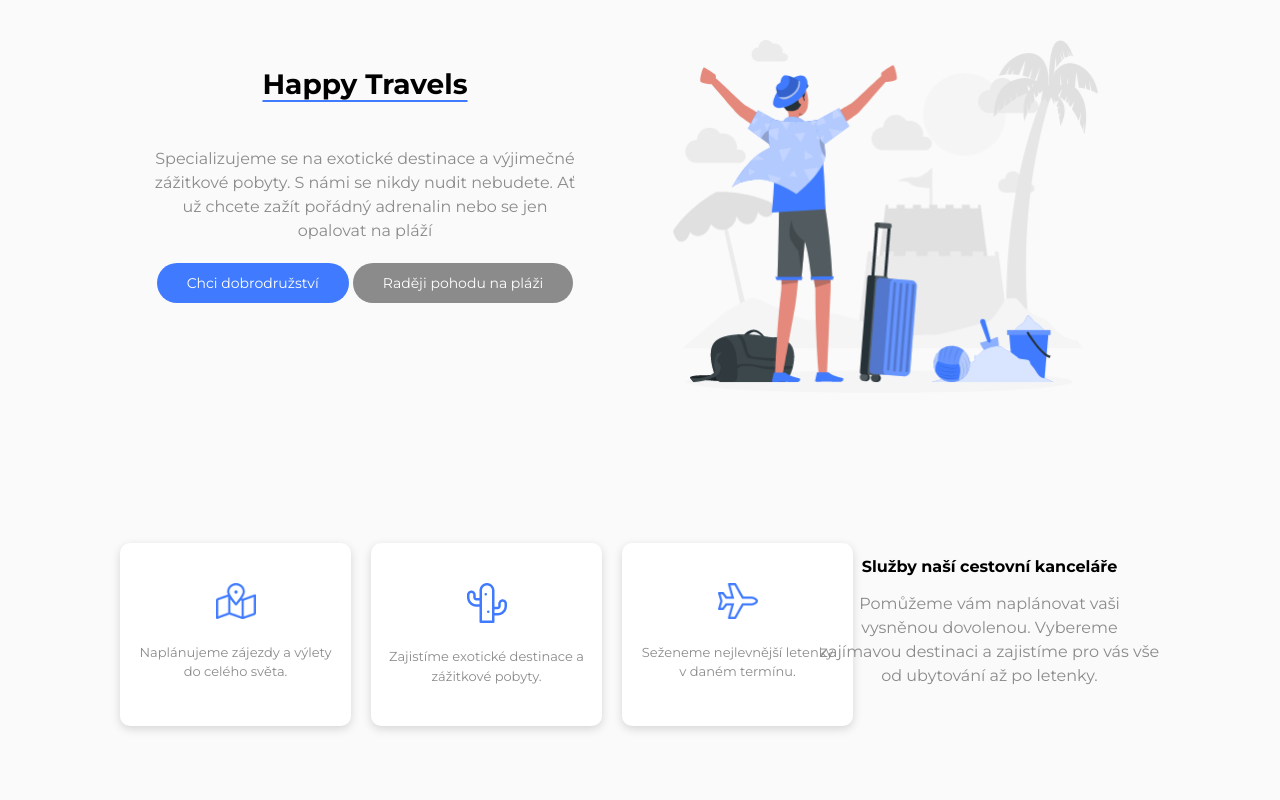
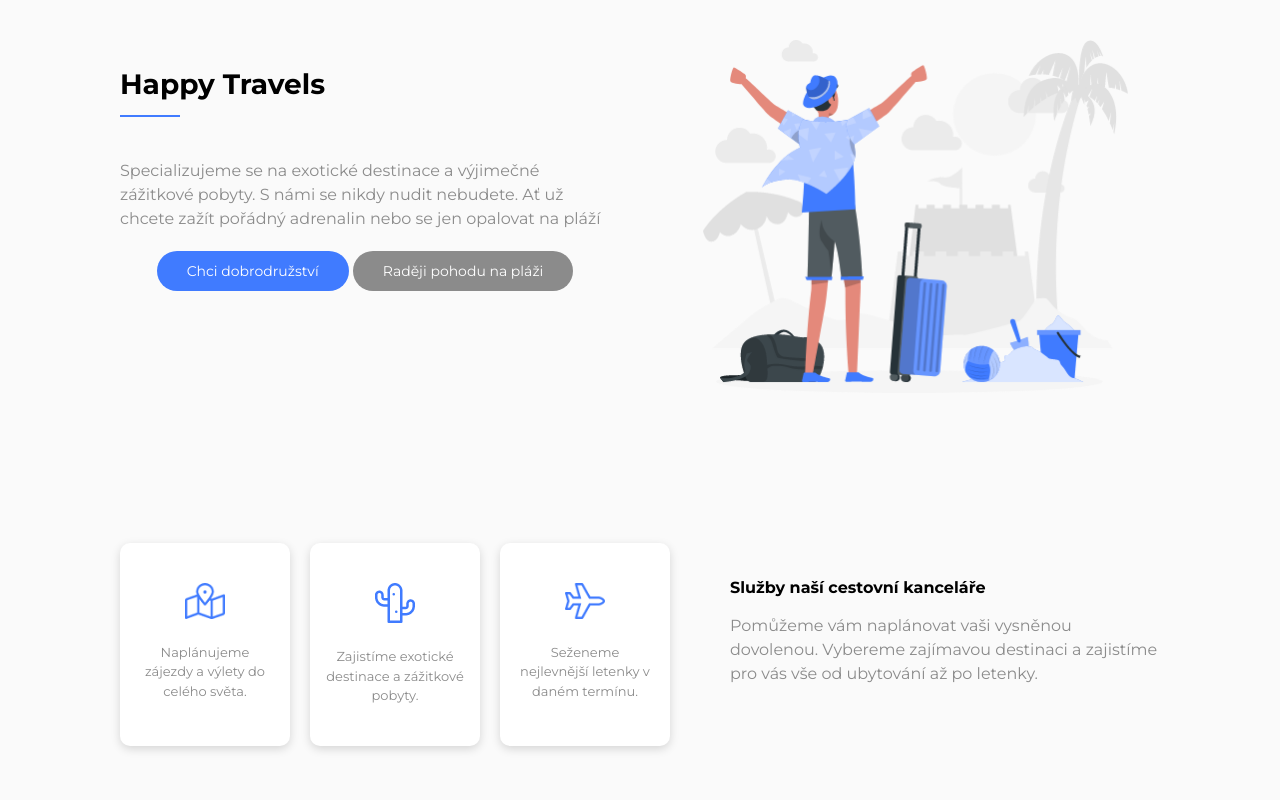
Before and after one commit to daryazhur/Projekt-Sluzby, a plain HTML site: page index.html in a window 1280 px wide. Shown: the top 800 px of the page. Drawn offline with Linux system fonts and the light colour scheme.

Commit message:
Add files via upload

```diff
--- a/style.css
+++ b/style.css
@@ -18,10 +18,10 @@ h1 {
     color: #000000;
     line-height: 1.5;
     margin-bottom: 42px;
-    text-decoration-line: underline;
+    /* text-decoration-line: underline;
     text-decoration-color: #407BFF;
     text-decoration-thickness: 2px;
-    text-underline-position: under;
+    text-underline-position: under; */
 }
 
 h2 {
@@ -59,10 +59,12 @@ a {
 
 .dobrodruzstvi {
     background-color: #407BFF;
+    width: 195px;
 }
 
 .pohoda {
     background-color: #8b8b8b;
+    width: 220px;
 }
 
 
@@ -87,6 +89,16 @@ a {
     h1 {
         text-align: center;
         margin-block: 40px;
+    }
+
+    h1::after {
+        content: "";
+        display: block;
+        width: 60px;
+        height: 2px;
+        margin-top: 10px;
+        background-color: #407BFF;
+        margin-left: 45%;
     }
 
     h2 {
@@ -198,6 +210,16 @@ a {
     h1 {
         text-align: center;
         margin-bottom: 42px;
+    }
+
+    h1::after {
+        content: "";
+        display: block;
+        width: 60px;
+        height: 2px;
+        margin-top: 10px;
+        background-color: #407BFF;
+        margin-left: 45%;
     }
 
     h2 {
@@ -313,20 +335,41 @@ a {
         margin: 0;
     }
 
+    h1 {
+        text-align: left;
+    }
+
+    h1::after {
+        content: "";
+        display: block;
+        width: 60px;
+        height: 2px;
+        margin-top: 10px;
+        background-color: #407BFF;
+        margin-left: 0;
+    }
+
+    h2 {
+        text-align: left;
+    }
+    .bezny-text {
+        text-align: left;
+    }
+
     /* První část webu */
     .prvni-cast {
         display: flex;
         flex-direction: row;
+        width: 1040px;
     }
 
     .travel-left {
-        padding-right: 60px;
+        margin-right: 60px;
         width: 490px;
     }
 
     .odkazy {
         margin-top: 30px;
-        gap: 20px;
     }
 
     .travel-right {
@@ -355,6 +398,7 @@ a {
     }
 
     .mapa-planovani, .kaktus-exotika, .letadlo-letenky, .palma-destinace, .lehatka, .karavan-cestovani {
+        width: 170px;
         border-radius: 10px;
         background-color: #ffffff;
         box-shadow: 0 3px 10px rgba(0, 0, 0, 0.15);
@@ -368,12 +412,14 @@ a {
     .text-ikonka {
         margin-inline: 15px;
         margin-bottom: 40px;
-        margin-top: 20px
+        margin-top: 20px;
+        width: 140px;
     }
 
     .sluzby-left {
         width: 430px;
         align-content: center;
+        margin-left: 0;
     }
 
     /* Třetí část webu */
@@ -387,12 +433,13 @@ a {
         flex-direction: row;
         gap: 20px;
         width: 550px;
-        padding-left: 60px;
+        margin-left: 60px;
         text-align: center;
     }
 
     .sluzby-right {
         width: 430px;
         align-content: center;
+        margin-left: 0;
     }
 }
```
